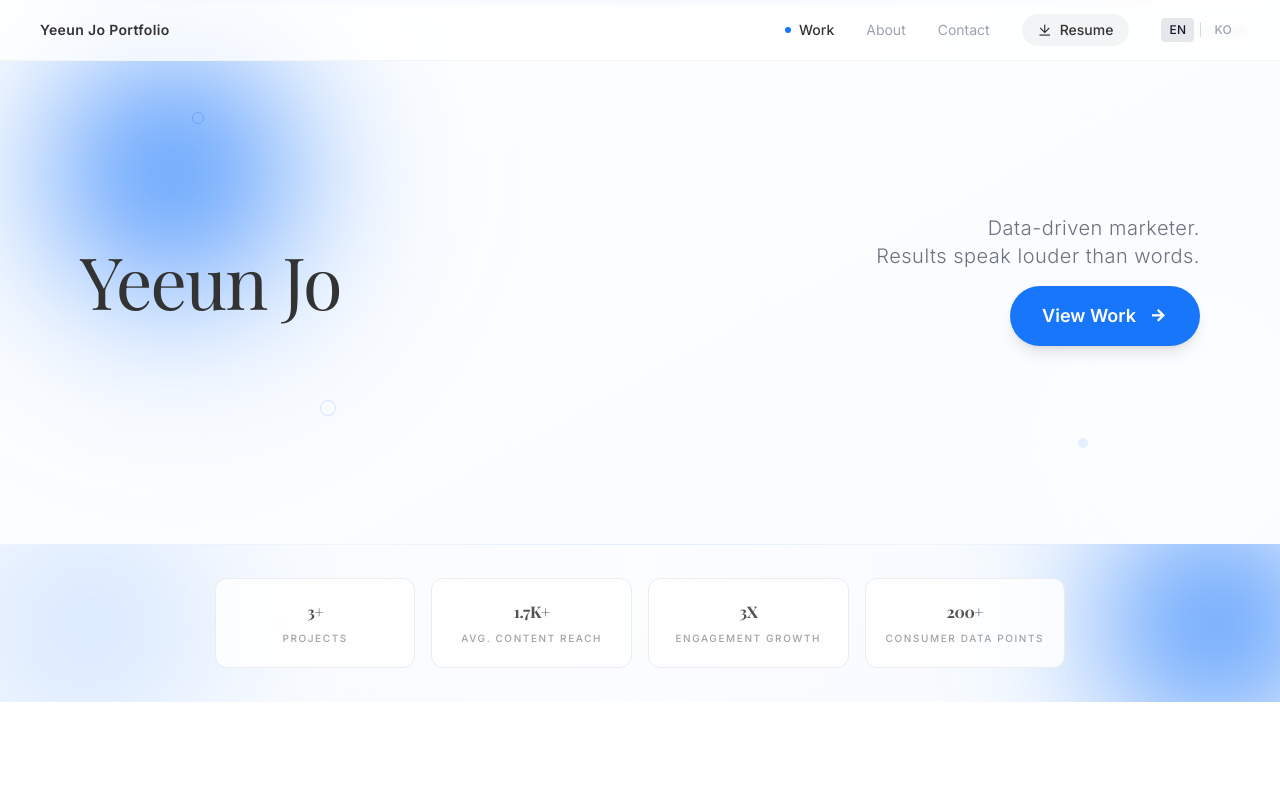
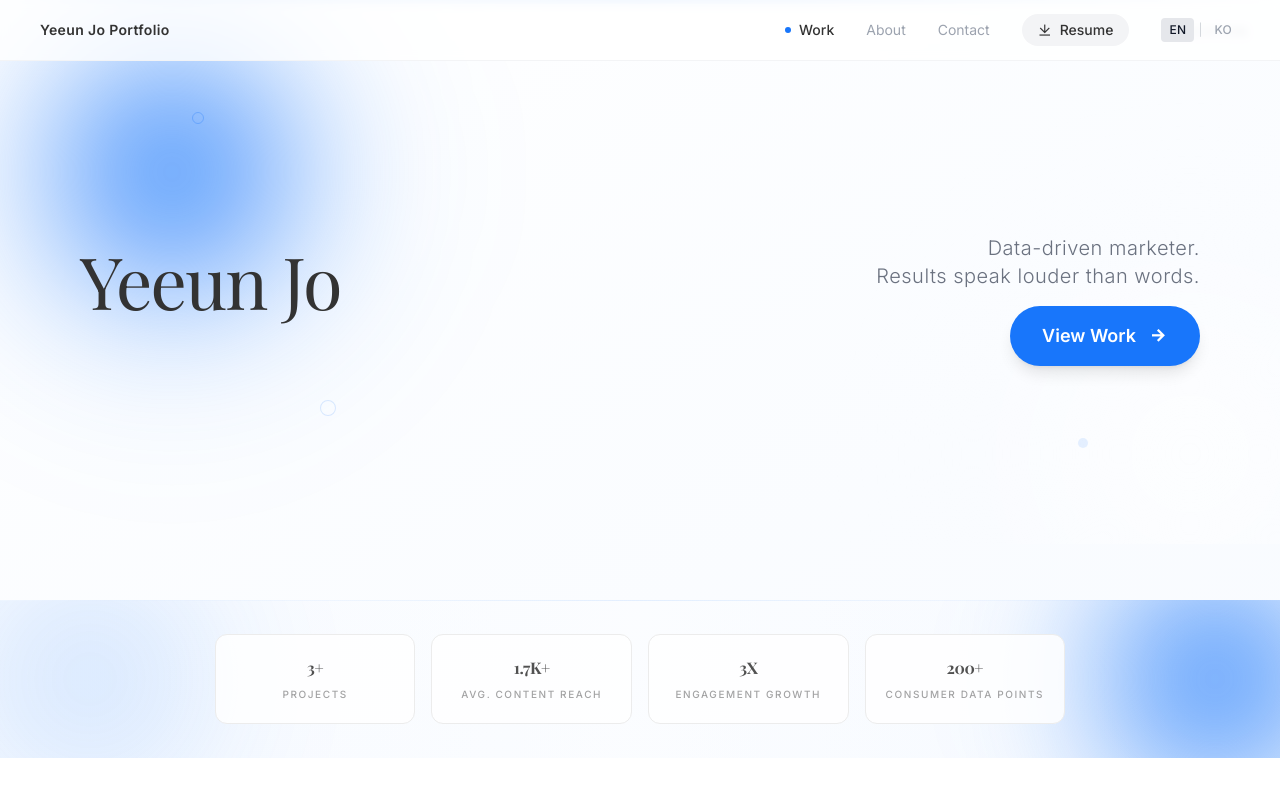
Before and after one commit to yeeunracheljo/yeeunj, a React (Vite) app: page / in a window 1280 px wide. Shown: the top 800 px of the page. Built offline with nearby package versions, Linux system fonts and the light colour scheme.

Commit message:
Move stats band lower and align hero

```diff
--- a/src/pages/home/components/PortfolioHero.tsx
+++ b/src/pages/home/components/PortfolioHero.tsx
@@ -70,7 +70,7 @@ export default function PortfolioHero() {
           </div>
 
           {/* ── Right — Tagline + Graphic strip + Button ── */}
-          <div className="text-right flex flex-col items-end gap-4 max-w-sm">
+          <div className="text-right flex flex-col items-end gap-4 max-w-sm md:translate-y-5">
             <p className={`text-lg md:text-xl lg:text-xl text-gray-500 font-light leading-relaxed tracking-wide transition-all duration-1000 delay-500 ${isLoaded ? 'opacity-100 translate-y-0' : 'opacity-0 translate-y-10'}`}>
               <span className="block">{t('hero.tagline1')}</span>
               <span className="block">{t('hero.tagline2')}</span>
--- a/src/pages/home/page.tsx
+++ b/src/pages/home/page.tsx
@@ -61,7 +61,7 @@ export default function Home() {
       <main>
         <div className="bg-gradient-to-br from-white via-[#f8fbff]/60 to-[#eef5ff]/40">
           <PortfolioHero />
-          <div>
+          <div className="mt-10 md:mt-14">
             <QuickStats />
           </div>
         </div>
```
